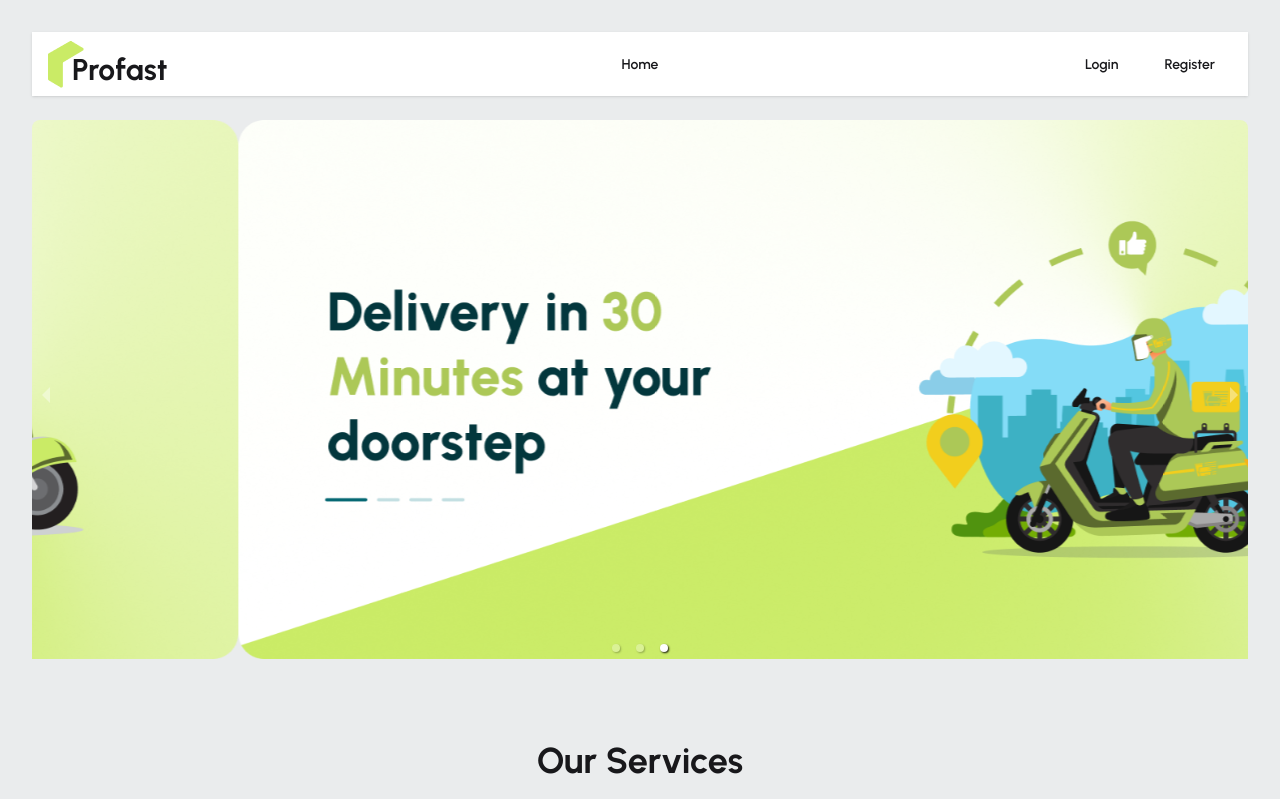
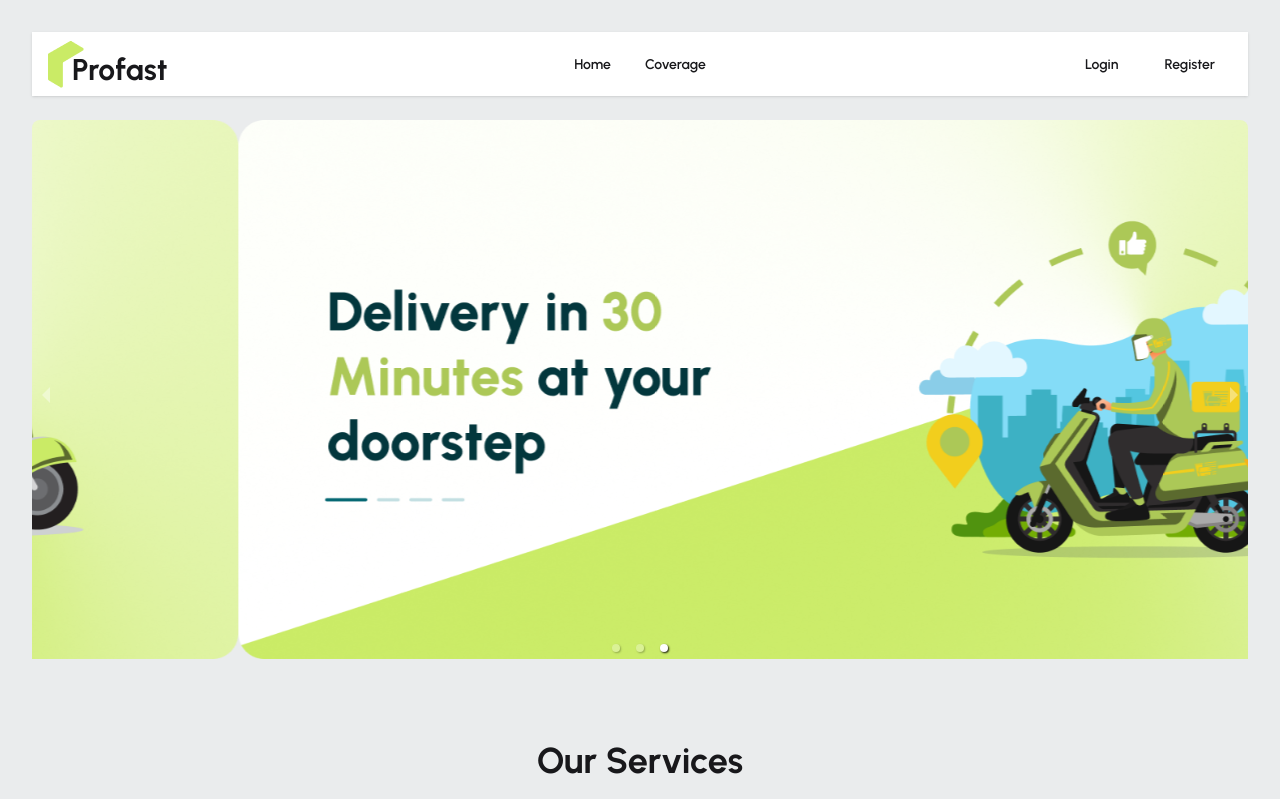
Before and after one commit to shihab103/Profast_Client, a React (Vite) app: page / in a window 1280 px wide. Shown: the top 799 px of the page. Built offline with nearby package versions, Linux system fonts and the light colour scheme; no server answers.

Commit message:
add coverage page

```diff
--- a/package.json
+++ b/package.json
@@ -13,11 +13,14 @@
     "@tailwindcss/vite": "^4.1.11",
     "dotenv": "^17.2.1",
     "firebase": "^12.0.0",
+    "leaflet": "^1.9.4",
+    "leaflet-defaulticon-compatibility": "^0.1.2",
     "lottie-react": "^2.4.1",
     "react": "^19.1.0",
     "react-dom": "^19.1.0",
     "react-fast-marquee": "^1.6.5",
     "react-hook-form": "^7.62.0",
+    "react-leaflet": "^5.0.0",
     "react-responsive-carousel": "^3.2.23",
     "react-router": "^7.7.1",
     "sweetalert2": "^11.22.2",
--- a/src/Pages/Home Page/Home/Shared/Navbar/Navbar.jsx
+++ b/src/Pages/Home Page/Home/Shared/Navbar/Navbar.jsx
@@ -25,6 +25,9 @@ const Navbar = () => {
       <div className="hidden lg:flex flex-1 justify-center">
         <NavLink to="/" className="btn btn-ghost normal-case">
           Home
+        </NavLink>
+        <NavLink to="/coverage" className="btn btn-ghost normal-case">
+          Coverage
         </NavLink>
       </div>
 
--- a/src/Router/Router.jsx
+++ b/src/Router/Router.jsx
@@ -5,12 +5,16 @@ import AuthLayout from "../Layouts/AuthLayout/AuthLayout";
 import { Component } from "react";
 import Login from "../Pages/Authentication/Login/Login";
 import Register from "../Pages/Authentication/Register/Register";
+import Coverage from "../Pages/Coverage/Coverage";
 
 export const router = createBrowserRouter([
   {
     path: "/",
     Component: RootLayout,
-    children: [{ index: true, Component: Home }],
+    children: [
+      { index: true, Component: Home },
+      { path: "/coverage", Component: Coverage },
+    ],
   },
   {
     path: "/",
```
Also changed, not shown: 1 other file (tests, documents, lock files or other folders).
